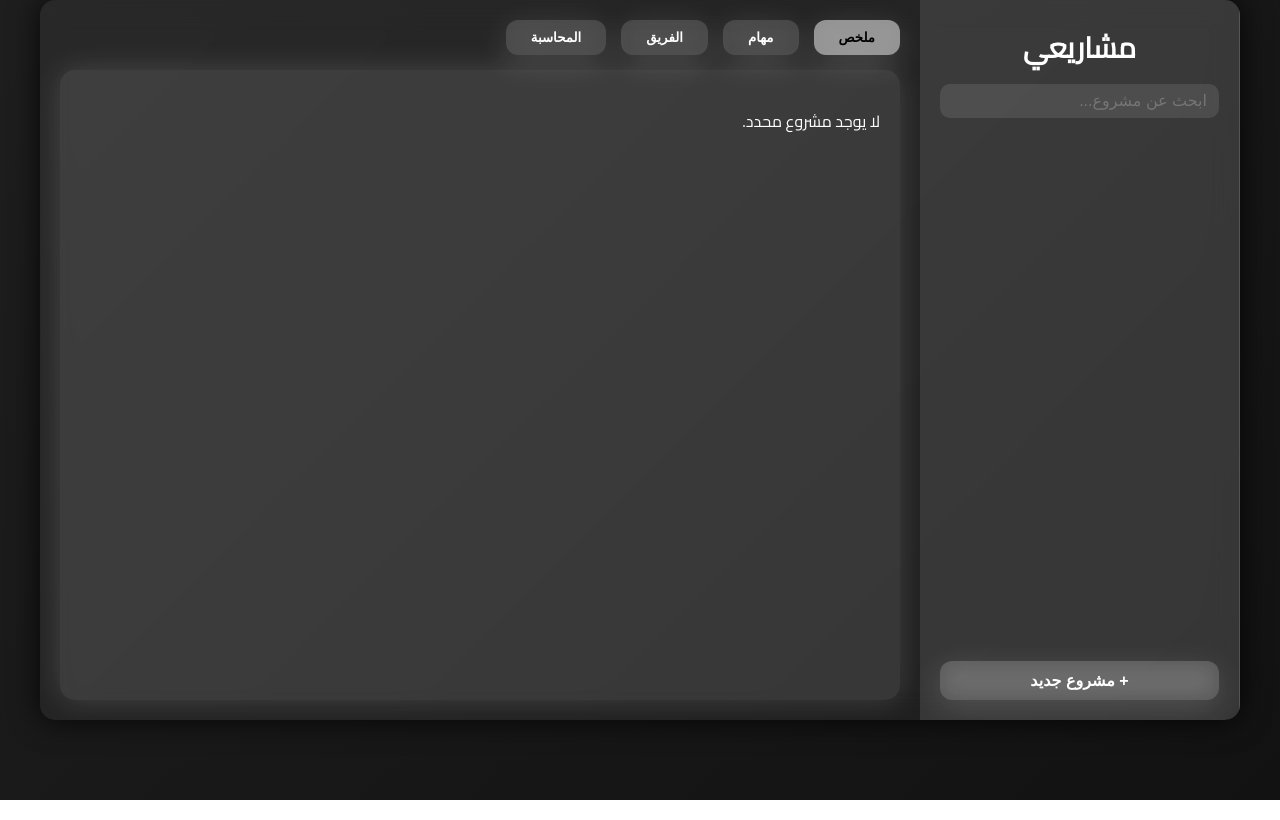
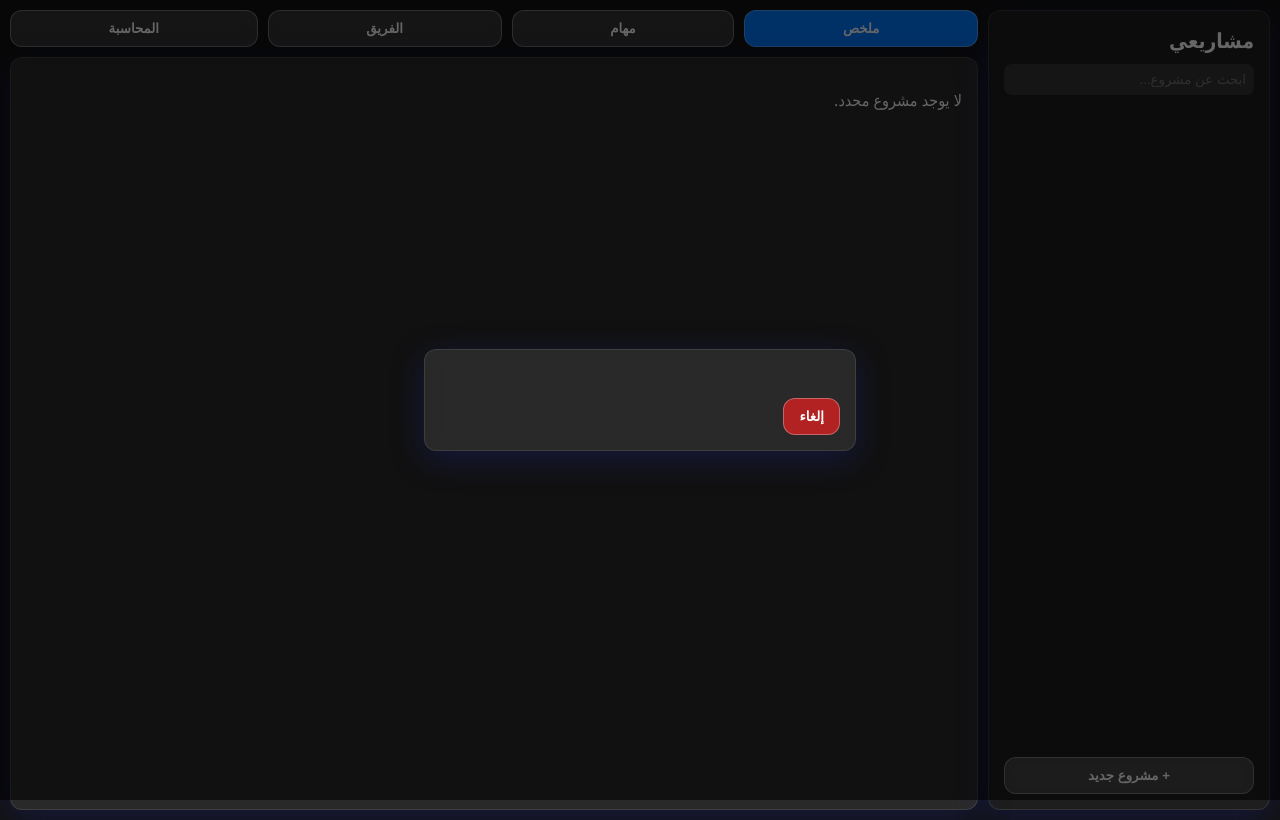
Before and after one commit to Adeebball/project-manager-pwa, a plain HTML site: page index.html in a window 1280 px wide. Drawn offline with Linux system fonts and the light colour scheme.

Commit message:
Update style.css

```diff
--- a/style.css
+++ b/style.css
@@ -1,228 +1,203 @@
-@import url('https://fonts.googleapis.com/css2?family=Cairo&display=swap');
-
-* {
-  box-sizing: border-box;
-}
-
+/* ستايل داكن مع تأثير زجاجي */
 body {
+  background: #121212;
+  color: white;
+  font-family: "Segoe UI", Tahoma, Geneva, Verdana, sans-serif;
   margin: 0;
-  font-family: 'Cairo', sans-serif;
-  background: linear-gradient(135deg, #1e1e1e, #121212);
-  color: white;
+  padding: 0;
   direction: rtl;
-  height: 100vh;
-  display: flex;
-  justify-content: center;
-  align-items: stretch;
-  overflow: hidden;
 }
 
 #app {
   display: flex;
-  width: 95vw;
-  max-width: 1200px;
-  height: 90vh;
-  background: rgba(255 255 255 / 0.05);
-  border-radius: 15px;
-  box-shadow: 0 0 30px rgba(0,0,0,0.8);
-  backdrop-filter: blur(15px);
-  -webkit-backdrop-filter: blur(15px);
-  overflow: hidden;
+  height: 100vh;
+  gap: 10px;
+  padding: 10px;
 }
 
 aside {
-  width: 320px;
-  background: rgba(255 255 255 / 0.1);
-  padding: 20px;
+  width: 250px;
+  background: rgba(255 255 255 / 0.05);
+  border-radius: 12px;
+  padding: 15px;
+  box-shadow: 0 8px 32px 0 rgba(31, 38, 135, 0.37);
+  backdrop-filter: blur(10px);
+  -webkit-backdrop-filter: blur(10px);
+  border: 1px solid rgba(255 255 255 / 0.1);
   display: flex;
   flex-direction: column;
-  border-right: 1.5px solid rgba(255 255 255 / 0.15);
 }
 
 aside h2 {
   margin: 0 0 10px 0;
   font-weight: 700;
-  font-size: 1.8rem;
-  text-align: center;
-  user-select: none;
+  font-size: 1.3rem;
 }
 
 #projectSearch {
-  padding: 8px 12px;
-  border-radius: 10px;
+  padding: 8px;
+  border-radius: 8px;
   border: none;
   margin-bottom: 15px;
   background: rgba(255 255 255 / 0.1);
   color: white;
-  font-size: 1rem;
 }
 
 #projectsList {
+  flex-grow: 1;
   list-style: none;
   padding: 0;
-  margin: 0;
-  flex-grow: 1;
+  margin: 0 0 15px 0;
   overflow-y: auto;
 }
 
 #projectsList li {
-  padding: 12px 15px;
-  margin-bottom: 8px;
+  padding: 8px;
+  border-radius: 8px;
   cursor: pointer;
-  border-radius: 12px;
-  transition: background 0.25s ease;
-  user-select: none;
+  transition: background-color 0.3s ease;
 }
 
-#projectsList li.active,
 #projectsList li:hover {
-  background: rgba(255 255 255 / 0.2);
+  background-color: rgba(255 255 255 / 0.15);
 }
 
-.btn {
-  cursor: pointer;
-  border: none;
-  outline: none;
-  font-weight: 600;
-  font-size: 1rem;
-  padding: 10px 18px;
-  border-radius: 12px;
-  transition: background 0.3s ease, color 0.3s ease;
-  user-select: none;
-}
-
-.glass-btn {
-  background: rgba(255 255 255 / 0.15);
+#projectsList li.active {
+  background-color: #007aff;
   color: white;
-  backdrop-filter: blur(12px);
-  -webkit-backdrop-filter: blur(12px);
-  box-shadow: 0 8px 32px rgba(255 255 255 / 0.15);
-}
-
-.glass-btn:hover {
-  background: rgba(255 255 255 / 0.3);
-  color: #000;
+  font-weight: bold;
 }
 
 main {
   flex-grow: 1;
   display: flex;
   flex-direction: column;
-  padding: 20px;
-  overflow-y: auto;
 }
 
 nav {
   display: flex;
-  justify-content: flex-start;
-  margin-bottom: 15px;
-  gap: 15px;
-  user-select: none;
+  gap: 10px;
+  margin-bottom: 10px;
 }
 
 .tab {
-  background: rgba(255 255 255 / 0.15);
+  background: rgba(255 255 255 / 0.1);
+  border: none;
+  padding: 10px 15px;
+  border-radius: 12px;
   color: white;
-  padding: 10px 25px;
-  border-radius: 12px;
-  border: none;
+  cursor: pointer;
+  transition: background-color 0.3s ease;
   font-weight: 600;
-  cursor: pointer;
-  transition: background 0.25s ease;
+  flex-grow: 1;
+  text-align: center;
 }
 
 .tab.active {
-  background: rgba(255 255 255 / 0.5);
-  color: black;
-  font-weight: 700;
+  background-color: #007aff;
+  color: white;
 }
 
 .tab:hover:not(.active) {
-  background: rgba(255 255 255 / 0.3);
+  background-color: rgba(255 255 255 / 0.2);
 }
 
 .tab-content {
-  background: rgba(255 255 255 / 0.1);
-  border-radius: 15px;
-  padding: 20px;
+  background: rgba(255 255 255 / 0.05);
+  border-radius: 12px;
+  padding: 15px;
+  box-shadow: 0 8px 32px 0 rgba(31, 38, 135, 0.37);
+  backdrop-filter: blur(10px);
+  -webkit-backdrop-filter: blur(10px);
+  border: 1px solid rgba(255 255 255 / 0.1);
   flex-grow: 1;
-  color: white;
   overflow-y: auto;
-  box-shadow: 0 0 30px rgba(255 255 255 / 0.15);
-  user-select: text;
-}
-
-h3 {
-  margin-top: 0;
-  margin-bottom: 15px;
 }
 
 ul {
   list-style-type: none;
   padding: 0;
-  margin: 0;
 }
 
-ul li {
-  padding: 10px 12px;
-  border-bottom: 1px solid rgba(255 255 255 / 0.15);
-  user-select: none;
+li {
+  margin-bottom: 8px;
 }
 
-.modal {
-  position: fixed;
-  top: 50%;
-  left: 50%;
-  transform: translate(-50%, -50%);
+.btn {
+  background: #007aff;
+  border: none;
+  color: white;
+  padding: 10px 15px;
+  border-radius: 12px;
+  cursor: pointer;
+  font-weight: 600;
+  transition: background-color 0.3s ease;
+}
+
+.btn:hover {
+  background: #005bb5;
+}
+
+.glass-btn {
   background: rgba(255 255 255 / 0.15);
-  padding: 25px 30px;
-  border-radius: 20px;
-  box-shadow: 0 0 50px rgba(255 255 255 / 0.25);
-  max-width: 400px;
-  width: 90%;
-  z-index: 1001;
+  border: 1px solid rgba(255 255 255 / 0.3);
+  backdrop-filter: blur(10px);
+  -webkit-backdrop-filter: blur(10px);
   color: white;
-  user-select: none;
+}
+
+.glass-card {
+  background: rgba(255 255 255 / 0.1);
+  border-radius: 12px;
+  padding: 15px;
+  box-shadow: 0 8px 32px 0 rgba(31, 38, 135, 0.37);
+  backdrop-filter: blur(10px);
+  -webkit-backdrop-filter: blur(10px);
+  border: 1px solid rgba(255 255 255 / 0.1);
+  color: white;
 }
 
 .hidden {
   display: none;
 }
 
-#modalForm label {
+/* Modal */
+
+#modalOverlay {
+  position: fixed;
+  top: 0;
+  left: 0;
+  width: 100%;
+  height: 100%;
+  background-color: rgba(0,0,0,0.6);
+  display: flex;
+  justify-content: center;
+  align-items: center;
+  z-index: 100;
+}
+
+.modal {
+  max-width: 400px;
+  width: 90%;
+}
+
+.modal label {
   display: block;
   margin-top: 12px;
-  margin-bottom: 5px;
-  font-weight: 600;
-  user-select: none;
+  margin-bottom: 4px;
 }
 
-#modalForm input,
-#modalForm select {
+.modal input,
+.modal select {
   width: 100%;
-  padding: 8px 12px;
-  border-radius: 12px;
+  padding: 8px;
+  border-radius: 8px;
   border: none;
-  background: rgba(255 255 255 / 0.2);
+  background: rgba(255 255 255 / 0.15);
   color: white;
-  font-size: 1rem;
-  user-select: text;
 }
 
 .cancel-btn {
+  background: #b22222 !important;
   margin-top: 15px;
-  background: #b33030 !important;
-  color: white !important;
-  width: 100%;
 }
-
-#currencySelect {
-  border-radius: 12px;
-  border: none;
-  padding: 6px 10px;
-  background: rgba(255 255 255 / 0.2);
-  color: white;
-  font-weight: 600;
-  font-size: 1rem;
-  user-select: text;
-}
```
